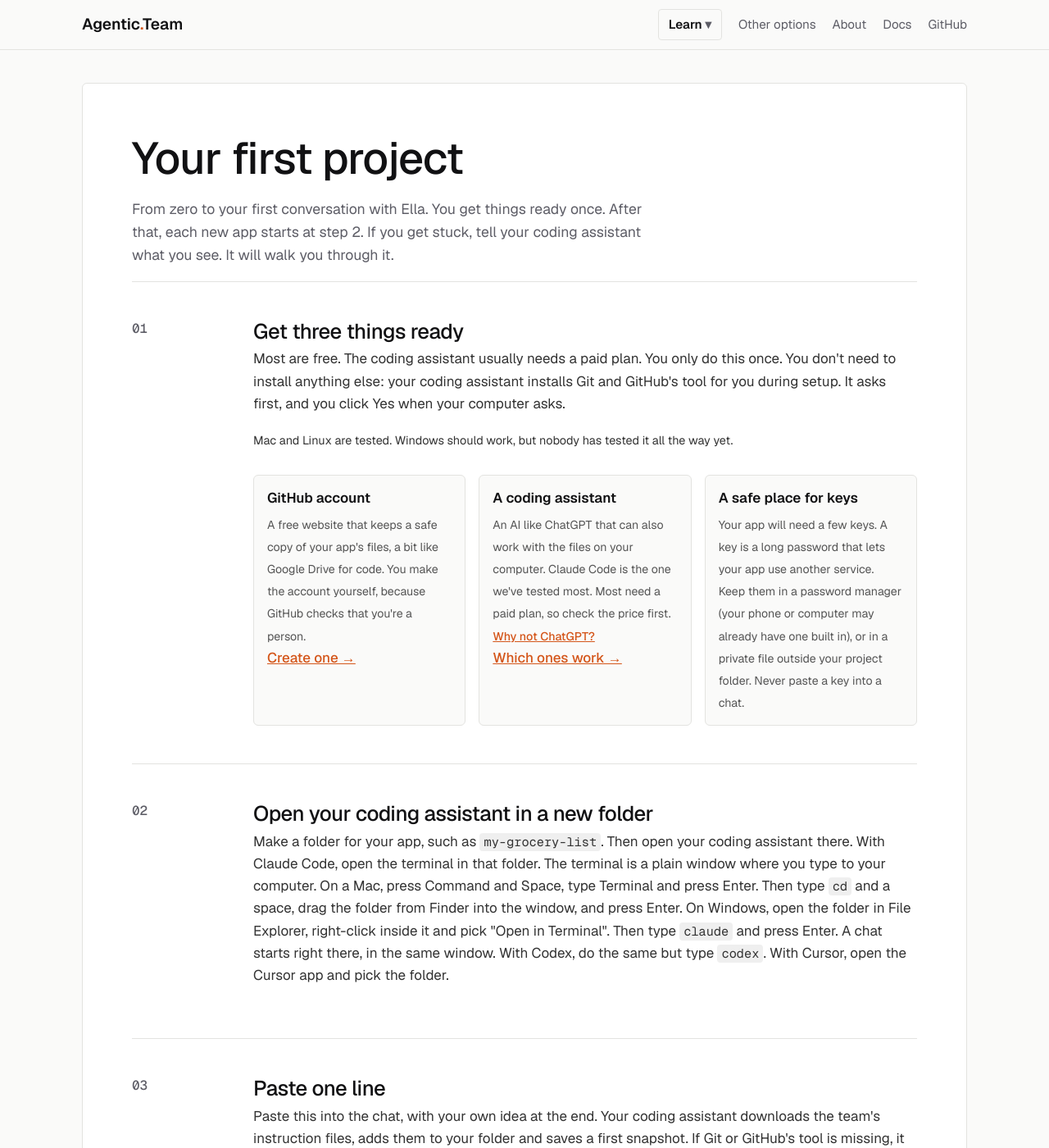
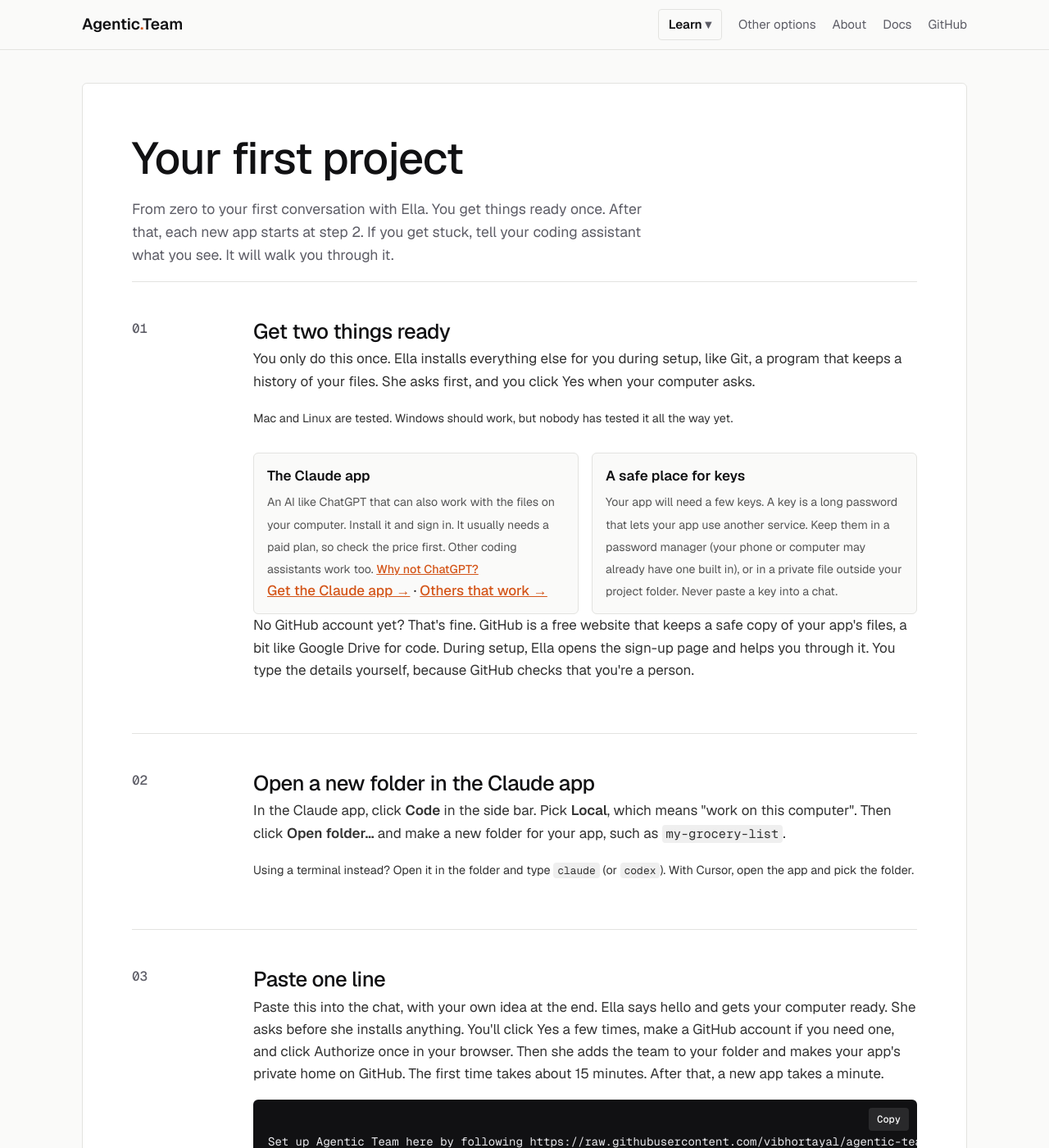
Before and after one commit to vibhortayal/agentic-team-oss, a Jekyll site: the page built from learn/first-project.html, in a window 1280 px wide and 1400 px high. Shown: the whole window at 82% size. Built offline with Jekyll 4.4.1, drawn with Linux system fonts in a browser that asks for light colours; some of the changed text lies outside the part shown.

Commit message:
Make first-time setup Ella's first job
Ella now greets the person from the first message and does the setup
herself, with their OK: installs Git and GitHub's tool (winget on
Windows, the Mac's developer-tools prompt and gh installer), signs in
with one Authorize click, sets Git's name and private email, adds the
team, saves the first snapshot and makes the private repo. The person
only installs the Claude app, makes their GitHub account and clicks
Yes on their computer's prompts. Lessons, README, plugin command and
Ella's role match.

Co-Authored-By: Claude Opus 5.5 <noreply@anthropic.com>
Claude-Session: https://claude.ai/code/session_0155vpoRv3fh86Fwj1KXzkyQ

```diff
--- a/learn/first-project.html
+++ b/learn/first-project.html
@@ -46,22 +46,23 @@ next: {url: /learn/setup.html, title: "Set up GitHub for your team"}
   <div class="step reveal">
     <div class="num">1<svg class="draw" viewBox="0 0 110 110"><circle cx="40" cy="48" r="44" stroke="#e2442f" stroke-width="3" style="--len:290"/></svg></div>
     <div>
-      <h2>Get three things ready</h2>
-      <p>Most are free. The coding assistant usually needs a paid plan. You only do this once. You don't need to install anything else: your coding assistant installs Git and GitHub's tool for you during setup. It asks first, and you click Yes when your computer asks.</p>
+      <h2>Get two things ready</h2>
+      <p>You only do this once. Ella installs everything else for you during setup, like Git, a program that keeps a history of your files. She asks first, and you click Yes when your computer asks.</p>
       <p class="note">Mac and Linux are tested. Windows should work, but nobody has tested it all the way yet.</p>
       <div class="doodles">
-        <div class="doodle"><b>GitHub account</b><small>A free website that keeps a safe copy of your app's files, a bit like Google Drive for code. You make the account yourself, because GitHub checks that you're a person.</small><br><a href="https://docs.github.com/en/get-started/start-your-journey/creating-an-account-on-github">Create one →</a></div>
-        <div class="doodle"><b>A coding assistant</b><small>An AI like ChatGPT that can also work with the files on your computer. Claude Code is the one we've tested most. Most need a paid plan, so check the price first. <a href="{{ '/learn/words.html' | relative_url }}">Why not ChatGPT?</a></small><br><a href="{{ '/adapters/#tools' | relative_url }}">Which ones work →</a></div>
+        <div class="doodle"><b>The Claude app</b><small>An AI like ChatGPT that can also work with the files on your computer. Install it and sign in. It usually needs a paid plan, so check the price first. Other coding assistants work too. <a href="{{ '/learn/words.html' | relative_url }}">Why not ChatGPT?</a></small><br><a href="https://claude.ai/download">Get the Claude app →</a> · <a href="{{ '/adapters/#tools' | relative_url }}">Others that work →</a></div>
         <div class="doodle"><b>A safe place for keys</b><small>Your app will need a few keys. A key is a long password that lets your app use another service. Keep them in a password manager (your phone or computer may already have one built in), or in a private file outside your project folder. Never paste a key into a chat.</small></div>
       </div>
+      <p>No GitHub account yet? That's fine. GitHub is a free website that keeps a safe copy of your app's files, a bit like Google Drive for code. During setup, Ella opens the sign-up page and helps you through it. You type the details yourself, because GitHub checks that you're a person.</p>
     </div>
   </div>
 
   <div class="step reveal">
     <div class="num">2<svg class="draw" viewBox="0 0 110 110"><circle cx="40" cy="48" r="44" stroke="#e2442f" stroke-width="3" style="--len:290"/></svg></div>
     <div>
-      <h2>Open your coding assistant in a new folder</h2>
-      <p>Make a folder for your app, such as <code>my-grocery-list</code>. Then open your coding assistant there. With Claude Code, open the terminal in that folder. The terminal is a plain window where you type to your computer. On a Mac, press Command and Space, type Terminal and press Enter. Then type <code>cd</code> and a space, drag the folder from Finder into the window, and press Enter. On Windows, open the folder in File Explorer, right-click inside it and pick "Open in Terminal". Then type <code>claude</code> and press Enter. A chat starts right there, in the same window. With Codex, do the same but type <code>codex</code>. With Cursor, open the Cursor app and pick the folder.</p>
+      <h2>Open a new folder in the Claude app</h2>
+      <p>In the Claude app, click <b>Code</b> in the side bar. Pick <b>Local</b>, which means "work on this computer". Then click <b>Open folder…</b> and make a new folder for your app, such as <code>my-grocery-list</code>.</p>
+      <p class="note">Using a terminal instead? Open it in the folder and type <code>claude</code> (or <code>codex</code>). With Cursor, open the app and pick the folder.</p>
     </div>
   </div>
 
@@ -69,7 +70,7 @@ next: {url: /learn/setup.html, title: "Set up GitHub for your team"}
     <div class="num">3<svg class="draw" viewBox="0 0 110 110"><circle cx="40" cy="48" r="44" stroke="#e2442f" stroke-width="3" style="--len:290"/></svg></div>
     <div>
       <h2>Paste one line</h2>
-      <p>Paste this into the chat, with your own idea at the end. Your coding assistant downloads the team's instruction files, adds them to your folder and saves a first snapshot. If Git or GitHub's tool is missing, it asks to install it. It also checks you have a GitHub account and asks you to sign in once in your browser.</p>
+      <p>Paste this into the chat, with your own idea at the end. Ella says hello and gets your computer ready. She asks before she installs anything. You'll click Yes a few times, make a GitHub account if you need one, and click Authorize once in your browser. Then she adds the team to your folder and makes your app's private home on GitHub. The first time takes about 15 minutes. After that, a new app takes a minute.</p>
       <div class="code"><button class="copy">Copy</button>Set up Agentic Team here by following https://raw.githubusercontent.com/{{ site.github.repository_nwo }}/main/START.md. My idea: I want an app where my family can share a grocery list.</div>
       <svg class="draw" viewBox="0 0 300 60" width="300" height="60"><path d="M10 50 C 80 10, 180 10, 260 30 M 245 18 L 262 31 L 244 42" stroke="#1f4fbf" stroke-width="3" style="--len:340"/></svg>
       <span class="note">swap in your own idea, in your own words</span>
@@ -81,7 +82,7 @@ next: {url: /learn/setup.html, title: "Set up GitHub for your team"}
     <div class="num">4<svg class="draw" viewBox="0 0 110 110"><circle cx="40" cy="48" r="44" stroke="#e2442f" stroke-width="3" style="--len:290"/></svg></div>
     <div>
       <h2>Meet Ella</h2>
-      <p>When setup is done, Ella says hello and asks about your idea. Next time, open your coding assistant in the same folder and paste this one line. It's the only prompt you need to remember.</p>
+      <p>When setup is done, Ella asks about your idea. Next time, open the same folder in the Claude app and paste this one line. It's the only prompt you need to remember.</p>
       <div class="code"><button class="copy">Copy</button>You are Ella, the Engagement Lead. Read AGENTS.md and .team/roles/engagement-lead.md. I'd like to add a shopping budget.</div>
     </div>
   </div>
```
Also changed, not shown: START.md (+17 -15 lines), adapters/README.md (+1 -1 lines), adapters/claude-code/plugin/commands/start.md (+1 -4 lines), learn/setup.html (+4 -5 lines), roles/engagement-lead.md (+3 -3 lines), README.md.
